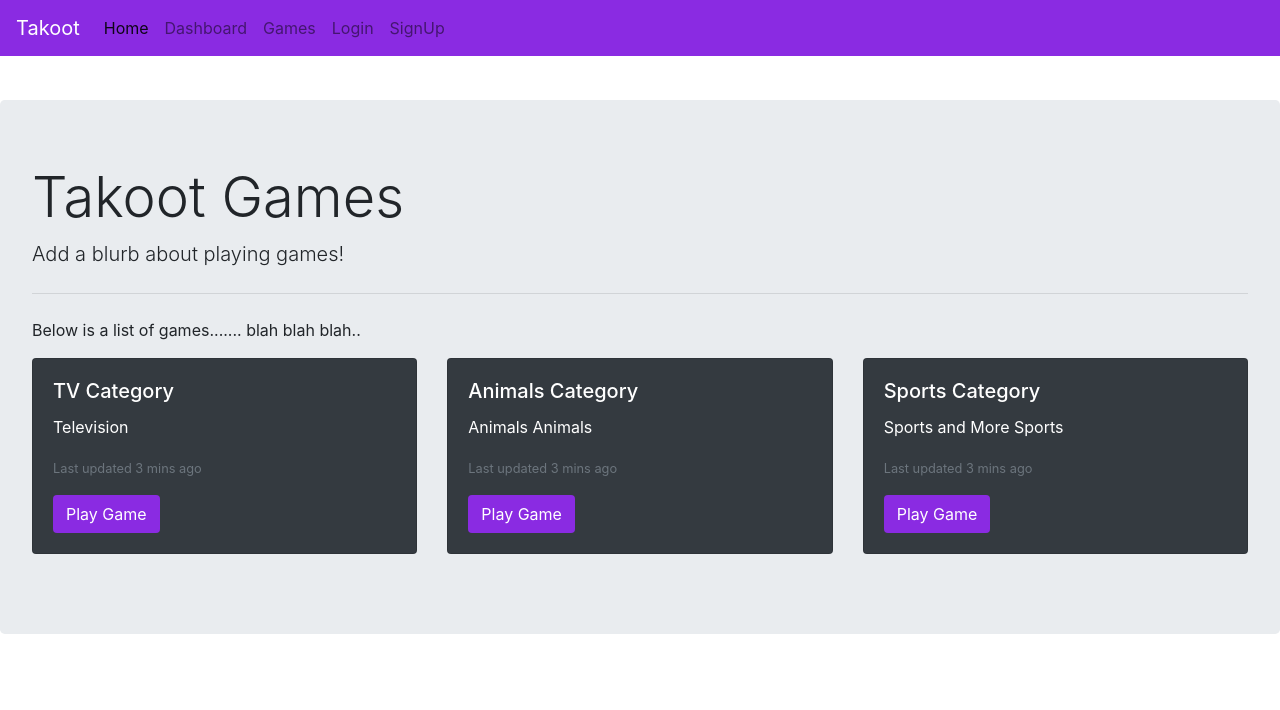
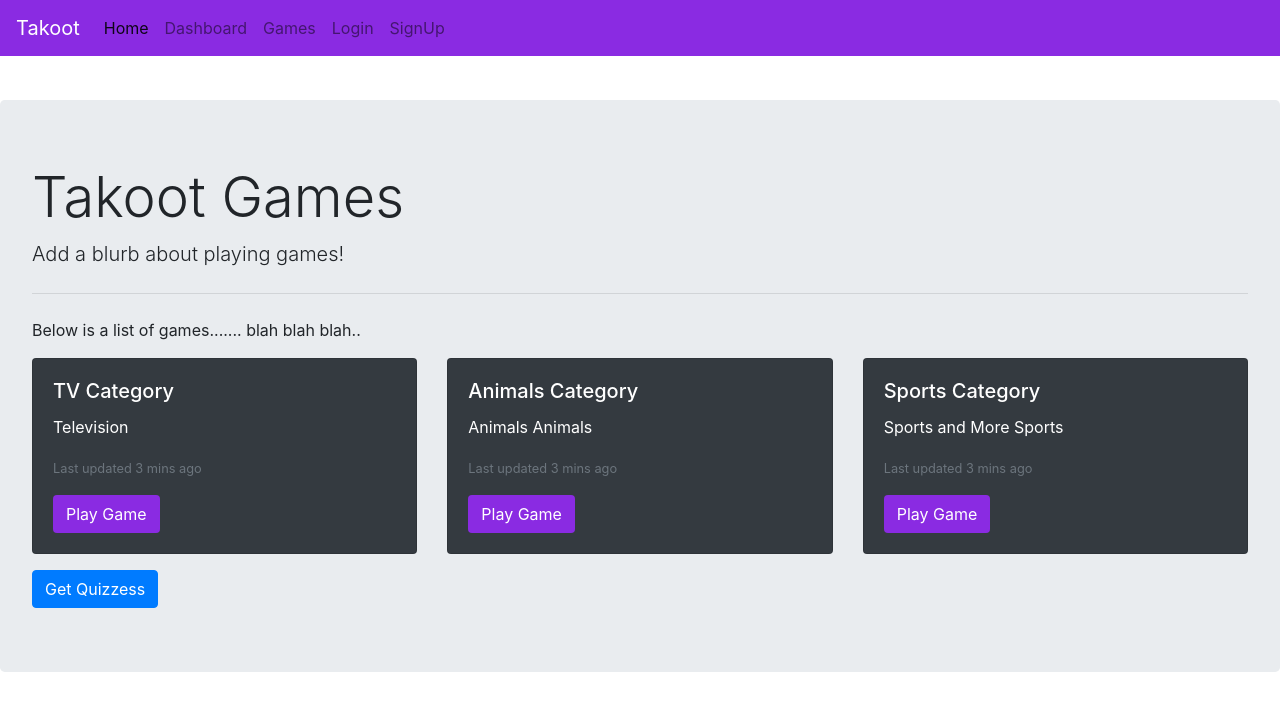
Before and after one commit to Zmaraz/Takoot-Front, an Angular app: page /games in a window 1280 px wide. Shown: the top 710 px of the page. Built offline with nearby package versions, Linux system fonts and the light colour scheme.

Commit message:
was able to get all quizzes from the database

```diff
--- /dev/null
+++ b/src/app/games.service.ts
@@ -0,0 +1,18 @@
+import { Injectable } from '@angular/core';
+import { HttpClient } from '@angular/common/http';
+import { environment as env } from '../environments/environment';
+
+
+@Injectable({
+  providedIn: 'root'
+})
+export class GamesService {
+
+  constructor(private http: HttpClient) { }
+
+  // this gets all the quizzes from the DB and actually works
+  getQuizzes() {
+    console.log('inside of getAllQuizzes');
+    return this.http.get(env.API_URL + 'quiz');
+  }
+}
--- a/src/app/games/games.component.html
+++ b/src/app/games/games.component.html
@@ -48,5 +48,6 @@
   </div>
 </div>
 
-
+<button (click)="getAllQuizzes()" type="submit" class="btn btn-primary">Get Quizzess</button>
+  <br>
 </div> <!-- div for the jumbotron-->
--- a/src/app/games/games.component.ts
+++ b/src/app/games/games.component.ts
@@ -1,5 +1,7 @@
 import { Component, OnInit } from '@angular/core';
 import { DataService } from '../data.service';
+import { HttpClient } from '@angular/common/http';
+import { GamesService } from '../games.service';
 
 @Component({
   selector: 'games',
@@ -8,13 +10,16 @@ import { DataService } from '../data.service';
 })
 export class GamesComponent implements OnInit {
 
+  theGames: Object;
 
   // this is a constructor in TS, that defines a private variable, data, of type DataService
-  constructor() { }
+  constructor(private http:HttpClient, private games: GamesService) { }
 
   ngOnInit() {
 
   }
+
+
 
   /*
 
@@ -24,6 +29,13 @@ export class GamesComponent implements OnInit {
 
   */
 
+ // here, call this method in ngOnInit and parse through it the same way you get questions from the API
+ getAllQuizzes() {
+  this.games.getQuizzes().subscribe(results => {
+    this.theGames = results;
+    console.log(results);
+  });
+}
 
 
 
```
Also changed, not shown: 1 other file (tests, documents, lock files or other folders).
